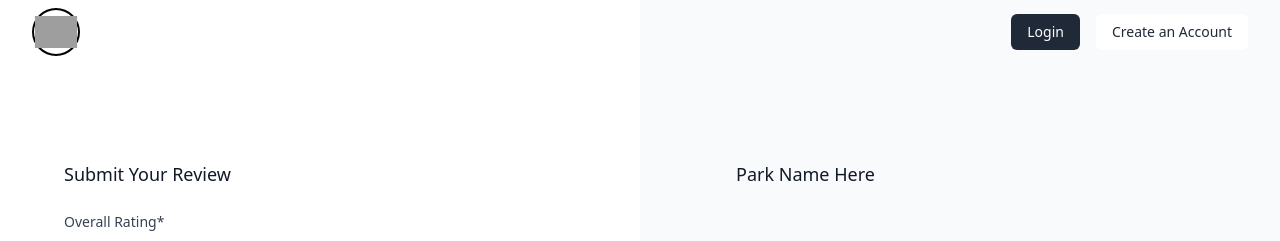
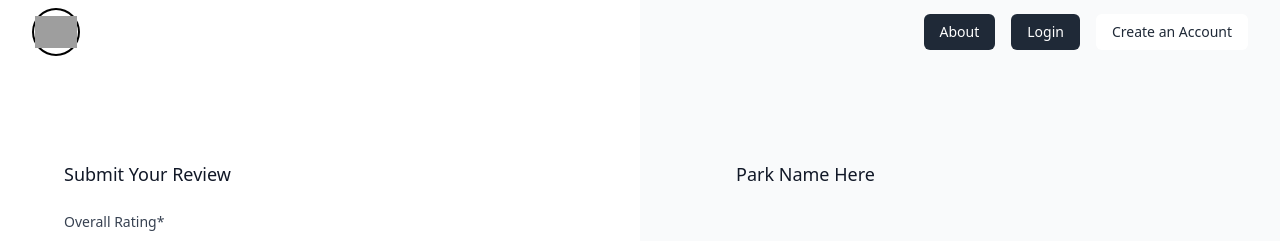
Before and after one commit to KatieWoe/bbcourts, a Flask app: page /reviews/1 in a window 1280 px wide. Shown: the top 241 px of the page. Run offline with Flask 3, Linux system fonts and the light colour scheme; some libraries are stand-ins or nearby versions; grey boxes are pictures that could not be loaded.

Commit message:
Updated About page

```diff
--- a/project/app/load_db.py
+++ b/project/app/load_db.py
@@ -3,7 +3,7 @@ import access_methods as acc
 
 def initialize_db():
     """Initialise the database tables and insert initial data."""
-    #db.delete_tables()
+    db.delete_tables()
     db.create_tables()
     acc.createCourt("Lakeshore Park Basketball Court", 4.5, 1, 1, 1, 1, 0, '10-18', '$5.99', 'Streeterville, Chicago', 'Nice indoor court. This court is a good place for pick up games, scheduled events, and the weather is often nice in this area. No major complaints!')
     acc.createCourt("Douglas Park Outdoor Courts", 4, 0, 1, 1, 1, 1, '9-20', '$3.99', 'North Lawndale, Chicago', 'Most popular among locals. This court has had a history of poor maintenance, but has drastically improved in recent years. A good, out of the way spot for a quick game.')
@@ -11,7 +11,7 @@ def initialize_db():
     acc.createCourt("Gill Park Basketball Court", 3, 1, 0, 1, 0, 1, '10-19', '$7.00', 'Lakeview East, Chicago', 'Expensive and not often worth the cost. While it is out of the way and not often crowded, it is hard to justify the cost. Many teams practice here, and can get a discount, which can make it worth it in some cases.')
     acc.createCourt("YMCA of Freeport", 3.5, 1, 1, 1, 0, 0, '8-7', 'Membership', 'Highland, Freeport', 'The court at the local YMCA. It is part of the Highland college campus. The membership fee is typical of YMCA but if you are a student at the college you get a free membership. Great way to spend time between class.')
     acc.createCourt("Backyard Ball", 1.5, 0, 0, 0, 0, 1, 'Always', 'Free', 'Nowhere, Good', 'RUN! It is free and always open, but I have never seen a more rundown court in my life. It smells like fish and is always cold for some reason, even in the summer.')
-    acc.createCourt("Waneka Lake", 4.5, 0, 1, 1, 0, 1, 'Always', 'Free', 'Lafayet, CO', 'A lovely court next to Waneka lake. Well maintained and only a short walk from the play park. The lighting is not the best durring the fall when it gets dark out, but during the summer it is the best spot.')
+    acc.createCourt("Waneka Lake", 4.5, 0, 1, 1, 0, 1, 'Always', 'Free', 'Lafayette, CO', 'A lovely court next to Waneka lake. Well maintained and only a short walk from the play park. The lighting is not the best during the fall when it gets dark out, but during the summer it is the best spot.')
     acc.createCourt("Eagle Park Place", 3, 1, 1, 1, 0, 0, 'Weekends', '$2', 'Downtown, Shannon', 'A nice enough park but very out of the way. A 10 minute walk from the parking lot and so many stairs to get there that it is not at all accessible. Only open on weekends.')
     acc.createCourt("Dream Yard Court", 4, 1, 1, 1, 1, 0, '9-5', '$6', 'Fancy, Place', 'Rather overblown. Very popular, but overpriced and only open during buisnes hours. Has a fun pick up game scene, but only in the summer and mostly rich kids frequent it.')
     acc.createCourt("Play Place", 5, 1, 1, 1, 1, 1, '9-5', 'Free', 'Fancy, Place', 'A kid only court that holds lessons for beginers. Free for kids under 10 and their parents. A lovely, low stress place for kids to play.')
--- a/project/app/templates/header.html
+++ b/project/app/templates/header.html
@@ -33,6 +33,12 @@
                 </button>
             </div>
             <div class="hidden lg:relative lg:z-10 lg:ml-4 lg:flex lg:items-center lg:space-x-4">
+                <!-- About Link -->
+                <a href="{{url_for('about')}}">
+                <button class="px-4 py-2 text-sm font-medium text-white bg-gray-800 rounded-md hover:bg-gray-700 focus:outline-none focus:ring-2 focus:ring-white focus:ring-offset-2 focus:ring-offset-gray-800">
+                   About
+                </button>
+                </a>
                 <!-- Login Button -->
                 <button class="px-4 py-2 text-sm font-medium text-white bg-gray-800 rounded-md hover:bg-gray-700 focus:outline-none focus:ring-2 focus:ring-white focus:ring-offset-2 focus:ring-offset-gray-800">
                     Login
@@ -50,8 +56,8 @@
 <!-- Mobile Menu -->
 <nav id="mobile-menu" class="hidden overflow-hidden lg:hidden max-h-0">
     <div class="px-2 pt-2 pb-3 space-y-1">
-        <a href="#" class="block px-3 py-2 text-base font-medium text-gray-300 rounded-md hover:bg-gray-700 hover:text-white">About</a>
-        <a href="#" class="block px-3 py-2 text-base font-medium text-gray-300 rounded-md hover:bg-gray-700 hover:text-white">Filter by City</a>
-        <a href="#" class="block px-3 py-2 text-base font-medium text-gray-300 rounded-md hover:bg-gray-700 hover:text-white">Top Rated Courts</a>
+        <a href="{{url_for('about')}}" class="block px-3 py-2 text-base font-medium text-gray-300 rounded-md hover:bg-gray-700 hover:text-white">About</a>
+        <a href="#" class="block px-3 py-2 text-base font-medium text-gray-300 rounded-md hover:bg-gray-700 hover:text-white">Login</a>
+        <a href="#" class="block px-3 py-2 text-base font-medium text-gray-300 rounded-md hover:bg-gray-700 hover:text-white">Create an Account</a>
     </div>
 </nav>
```
Also changed, not shown: project/app/templates/about.html (+38 -3 lines).
